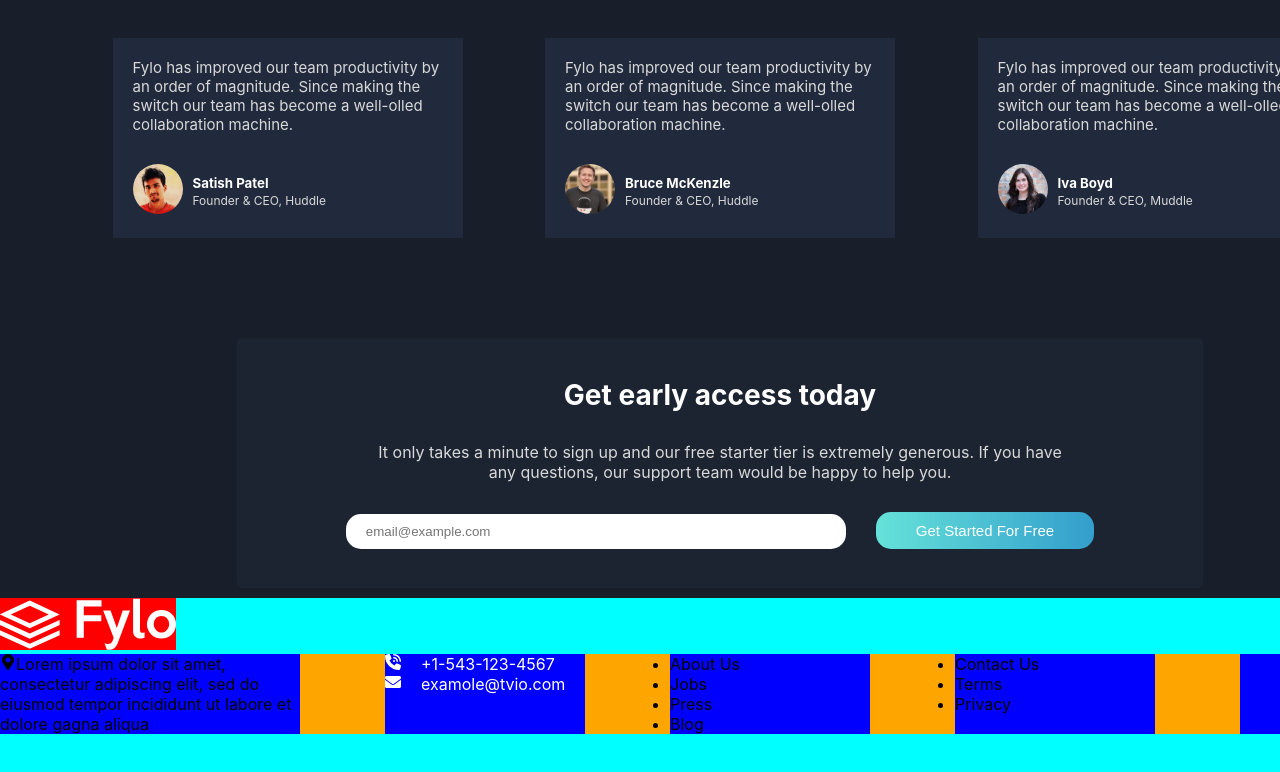
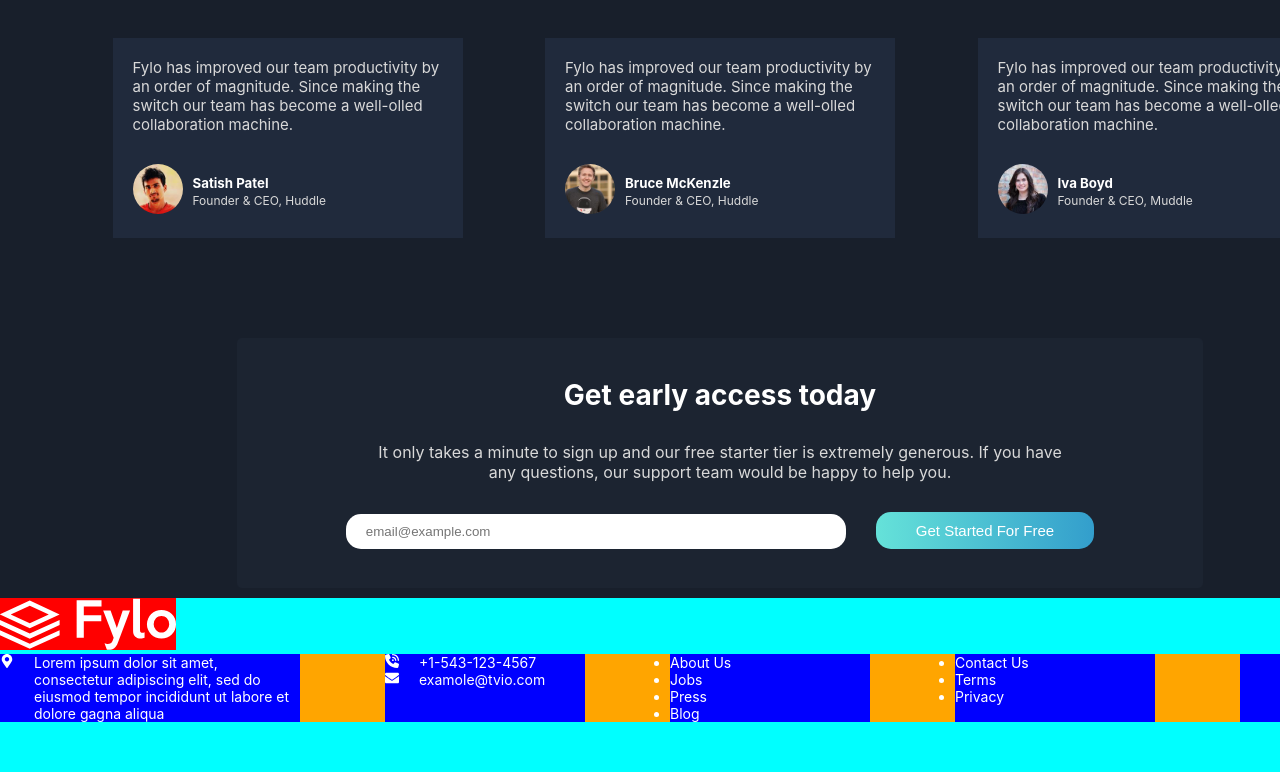
Before and after one commit to Shad-Islam/Fylo-dark-theme-landing-page, a React (Create React App) app: page / in a window 1280 px wide. Shown: the part 2304-3076 px from the top of the page. Built offline with nearby package versions, Linux system fonts and the light colour scheme; the HTML template or start-up script is replaced by a standard one.

Commit message:
Address part completer

```diff
--- a/src/components/Footer.jsx
+++ b/src/components/Footer.jsx
@@ -1,20 +1,19 @@
 import React from "react";
+import logo from "../images/logo.svg";
+import { FaEnvelope } from "react-icons/fa";
 import { FaMapMarkerAlt } from "react-icons/fa";
 import { FaPhoneVolume } from "react-icons/fa6";
-import { FaEnvelope } from "react-icons/fa";
 import {
   FooterRow,
   FooterNav,
+  FooterArea,
+  FooterCols,
+  FooterLogo,
   FooterPhone,
   FooterAddress,
-  FooterArea,
-  FooterCol,
-  FooterCols,
   FooterContainer,
-  FooterLogo,
   FooterSocialIcon,
 } from "./styles/footer.style";
-import logo from "../images/logo.svg";
 
 function Footer() {
   return (
@@ -25,9 +24,16 @@ function Footer() {
           <FooterCols>
             {/* address */}
             <FooterAddress>
-              <FaMapMarkerAlt />
-              Lorem ipsum dolor sit amet, consectetur adipiscing elit, sed do
-              eiusmod tempor incididunt ut labore et dolore gagna aliqua
+              <FooterRow>
+                <div>
+                  <FaMapMarkerAlt />
+                </div>
+
+                <p>
+                  Lorem ipsum dolor sit amet, consectetur adipiscing elit, sed
+                  do eiusmod tempor incididunt ut labore et dolore gagna aliqua
+                </p>
+              </FooterRow>
             </FooterAddress>
 
             {/* email and phone number  */}
--- a/src/components/styles/footer.style.js
+++ b/src/components/styles/footer.style.js
@@ -1,15 +1,15 @@
 import styled from "styled-components";
 
 const FooterArea = styled.div`
+  width: 100%;
   height: 500px;
-  width: 100%;
   background-color: hsl(216, 53%, 9%);
 `;
 const FooterContainer = styled.div`
   height: 100%;
   width: 1440px;
+  margin: 0 auto;
   background-color: aqua;
-  margin: 0 auto;
 `;
 
 const FooterLogo = styled.img`
@@ -19,13 +19,12 @@ const FooterLogo = styled.img`
 const FooterCols = styled.div`
   width: 100%;
   display: flex;
+  font-size: 14px;
+  color: hsl(0, 0%, 100%);
+  background-color: orange;
   justify-content: space-between;
-  background-color: orange;
 `;
-const FooterCol = styled.div`
-  width: 100px;
-  background-color: blue;
-`;
+
 const FooterRow = styled.div`
   gap: 20px;
   display: flex;
@@ -36,8 +35,8 @@ const FooterAddress = styled.div`
 `;
 const FooterPhone = styled.div`
   width: 200px;
+  color: #ffffff;
   background-color: blue;
-  color: #ffffff;
 `;
 const FooterNav = styled.div`
   width: 200px;
@@ -50,13 +49,12 @@ const FooterSocialIcon = styled.div`
 
 export {
   FooterRow,
-  FooterSocialIcon,
   FooterNav,
+  FooterCols,
+  FooterLogo,
+  FooterArea,
   FooterPhone,
   FooterAddress,
-  FooterCols,
-  FooterCol,
-  FooterLogo,
-  FooterArea,
   FooterContainer,
+  FooterSocialIcon,
 };
```
